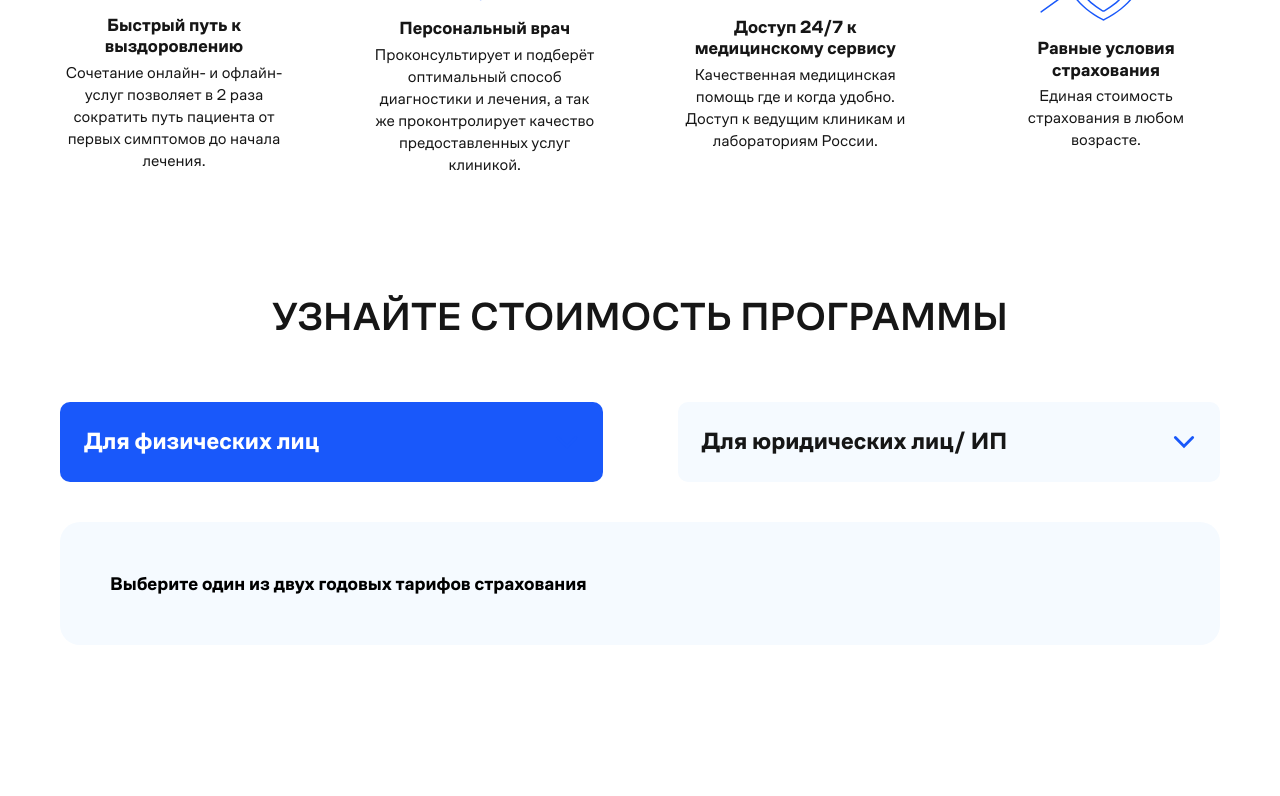
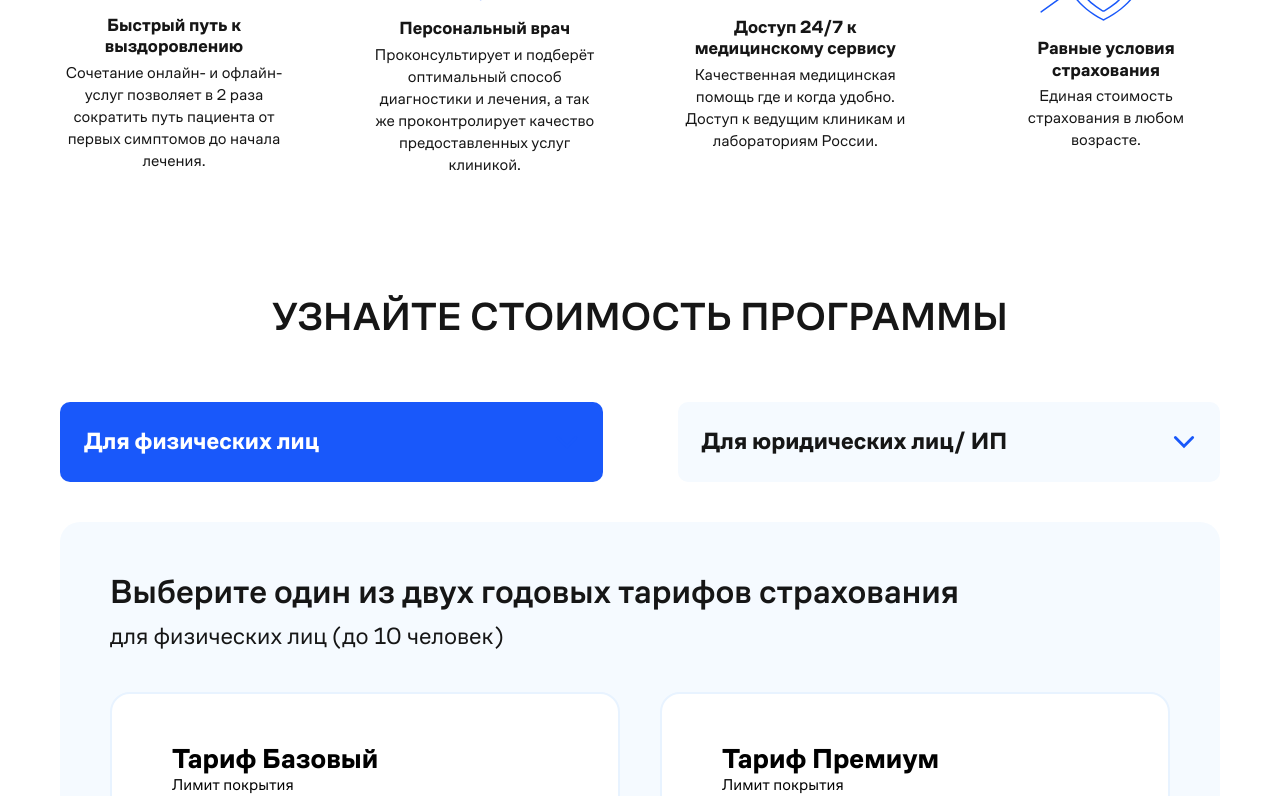
Before and after one commit to abrusdev/web-health-course, a Next.js app: page / in a window 1280 px wide. Shown: the part 2000-2796 px from the top of the page. Before the commit the page ends 2645 px from the top, so only its background shows below. Built offline with nearby package versions, Linux system fonts and the light colour scheme.

Commit message:
add: last changes

```diff
--- a/components/main-cost/data.json
+++ b/components/main-cost/data.json
@@ -5,6 +5,7 @@
       "desc": "для физических лиц (до 10 человек)",
       "items": [
         {
+          "id": 1,
           "title": "Тариф Базовый",
           "limit": "1 500 000 ₽",
           "online": "Безлимитно",
@@ -15,6 +16,7 @@
           "price": "10 720 ₽"
         },
         {
+          "id": 2,
           "title": "Тариф Премиум",
           "limit": "3 000 000 ₽",
           "online": "Безлимитно",
@@ -31,6 +33,7 @@
       "desc": "для юридических лиц/ИП",
       "items": [
         {
+          "id": 1,
           "title": "Тариф Базовый",
           "limit": "1 500 000 ₽",
           "online": "Безлимитно",
@@ -41,6 +44,7 @@
           "price": "10 000 ₽"
         },
         {
+          "id": 2,
           "title": "Тариф Премиум",
           "limit": "3 000 000 ₽",
           "online": "Безлимитно",
--- a/components/main-cost/index.jsx
+++ b/components/main-cost/index.jsx
@@ -2,7 +2,7 @@ import classes from "./index.module.css";
 import Container from "@/components/container";
 import MainCostTab from "@/components/main-cost/tab.index";
 import { useState } from "react";
-import MainTariff from "@/components/main-cost/tariff";
+import MainCostTariff from "@/components/main-cost/tariff";
 import data from "./data.json";
 
 function MainCost() {
@@ -21,7 +21,7 @@ function MainCost() {
         <MainCostTab title='Для юридических лиц/ ИП' isActive={selectedTab === 1} onClick={() => handleTabSelect(1)} />
       </div>
 
-      {selectedTab !== -1 && <MainTariff tariff={data.tariffs[selectedTab]}/>}
+      {selectedTab !== -1 && <MainCostTariff tariff={data.tariffs[selectedTab]}/>}
     </Container>
   )
 }
--- /dev/null
+++ b/components/main-cost/tariff-item.jsx
@@ -0,0 +1,32 @@
+import classes from "./tariff-item.module.css";
+
+function MainCostTariffItem({ item }) {
+  return (
+    <div className={classes.content}>
+      <h4 className={classes.title}>{item.title}</h4>
+
+      <p>Лимит покрытия</p>
+      <h5>{item.limit}</h5>
+
+      <p>Онлайн консультации с врачом</p>
+      <h5>{item.online}</h5>
+
+      <p>Очные консультации с врачом</p>
+      <h5>{item.face_to_face}</h5>
+
+      <p>Лимит по диагностике</p>
+      <h5>Инструментальная: до {item.instrumental}</h5>
+      <h5>Лабораторная: до {item.laboratory}</h5>
+
+      <p>Выезд терапевта на дом</p>
+      <h5>{item.departure}</h5>
+
+      <p>Стоимость программы</p>
+      <h5>10 720 ₽</h5>
+
+      <button>Оформить</button>
+    </div>
+  )
+}
+
+export default MainCostTariffItem;
--- /dev/null
+++ b/components/main-cost/tariff-item.module.css
@@ -0,0 +1,15 @@
+.content {
+    flex: 1;
+
+    padding: 50px 60px;
+
+    background: #FFFFFF;
+    border: 2px solid #E8F3FF;
+    border-radius: 20px;
+}
+
+.title {
+    font-weight: 700;
+    font-size: 28px;
+    line-height: 30px;
+}
--- a/components/main-cost/tariff.jsx
+++ b/components/main-cost/tariff.jsx
@@ -1,11 +1,26 @@
 import classes from "./tariff.module.css";
+import MainCostTariffItem from "@/components/main-cost/tariff-item";
 
-function MainTariff({ tariff }) {
+function MainCostTariff({ tariff }) {
+
+  const renderedItems = tariff.items.map((item) => {
+    return (
+      <MainCostTariffItem key={item.id} item={item} />
+    )
+  })
+
   return (
     <div className={classes.content}>
-      <h3>{tariff.title}</h3>
+
+      <h3 className={classes.title}>{tariff.title}</h3>
+
+      <p className={classes.desc}>{tariff.desc}</p>
+
+      <div className={classes.innerContent}>
+        {renderedItems}
+      </div>
     </div>
   )
 }
 
-export default MainTariff;
+export default MainCostTariff;
--- a/components/main-cost/tariff.module.css
+++ b/components/main-cost/tariff.module.css
@@ -7,3 +7,28 @@
     background: #F5FAFF;
     border-radius: 20px;
 }
+
+.title {
+    font-weight: 500;
+    font-size: 34px;
+    line-height: 120%;
+    color: #161616;
+}
+
+.desc {
+    margin-top: 12px;
+
+    font-weight: 400;
+    font-size: 24px;
+    line-height: 100%;
+
+    color: #161616;
+}
+
+.innerContent {
+    margin-top: 44px;
+
+    display: flex;
+    justify-content: space-between;
+    column-gap: 40px;
+}
```
